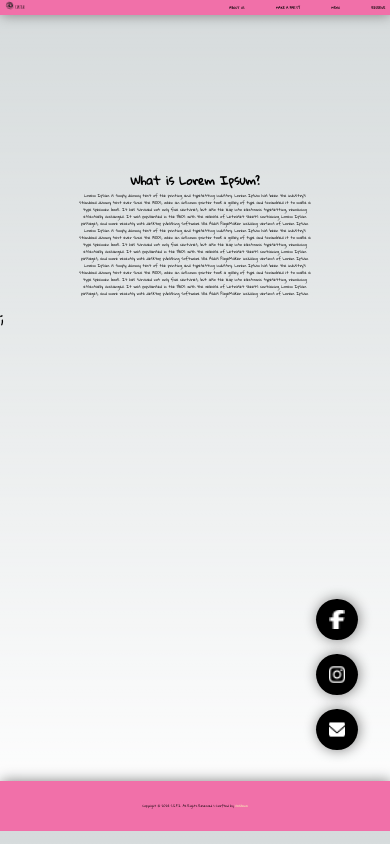
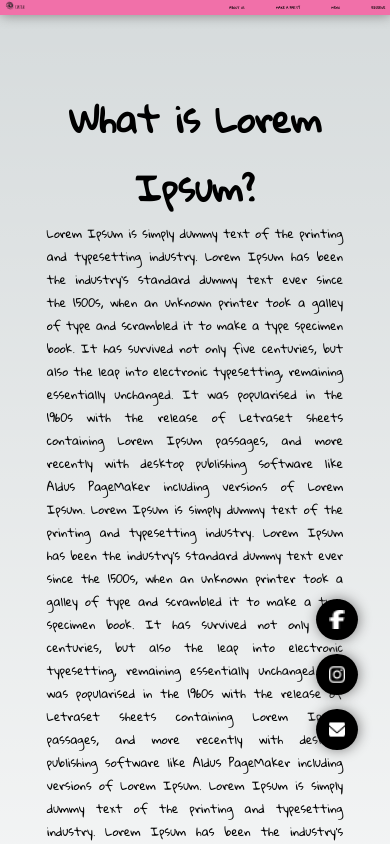
Before and after one commit to Vasillena/S.I.P.I, a Next.js app: page /about-us in a window 390 px wide. Shown: the top 844 px of the page. Built offline with nearby package versions, Linux system fonts and the light colour scheme.

Commit message:
Started responsive css

```diff
--- a/app/about-us/page.js
+++ b/app/about-us/page.js
@@ -7,7 +7,7 @@ export default function AboutUsPage() {
         minHeight: "calc(100vh - 69px)",
       }}
     >
-      <AboutUs />;
+      <AboutUs />
     </div>
   );
 }
--- a/app/components/AboutUs/AboutUs.module.css
+++ b/app/components/AboutUs/AboutUs.module.css
@@ -26,3 +26,15 @@
     opacity: 1;
   }
 }
+
+@media (max-width: 700px) {
+  .about-us {
+    font-size: 3vw;
+    padding: 10vh 12vw;
+    text-align: justify;
+  }
+
+  .about-us h1 {
+    text-align: center;
+  }
+}
--- a/app/components/FixedImageText/FixedImageText.module.css
+++ b/app/components/FixedImageText/FixedImageText.module.css
@@ -4,3 +4,9 @@
   font-weight: bold;
   text-align: center;
 }
+
+@media (max-width: 700px) {
+  .fixed-image {
+    height: 40vh;
+  }
+}
--- a/app/layout.js
+++ b/app/layout.js
@@ -5,7 +5,6 @@ import Navigation from "./components/Navigation/Navigation";
 import Footer from "./components/Footer/Footer";
 import Socials from "./components/Socials/Socials";
 
-// const inter = Inter({ subsets: ["latin"] });
 const gloriaHallelujah = Gloria_Hallelujah({
   subsets: ["latin"],
   weight: "400",
--- a/app/make-a-party/page.js
+++ b/app/make-a-party/page.js
@@ -1,6 +1,6 @@
 import Party from "../components/Party/Party";
 
-export default function MakeAParty() {
+export default function MakeAPartyPage() {
   return (
     <div
       style={{
--- a/app/menu/page.js
+++ b/app/menu/page.js
@@ -1,5 +1,4 @@
 import Menu from "../components/Menu/Menu";
-// import MenuItems from "../components/MenuItems/MenuItems";
 
 export default function MenuPage() {
   return (
--- a/app/page.module.css
+++ b/app/page.module.css
@@ -6,11 +6,6 @@
   /* padding: 6rem; */
   min-height: 100vh;
 }
-
-/* .fallback {
-  width: 100%;
-  margin: 14em auto 0 auto;
-} */
 
 .description {
   display: inherit;
```
Also changed, not shown: app/components/Contact/Contact.module.css (+11 -2 lines), app/components/FixedImage/FixedImage.module.css (+12 -0 lines).
